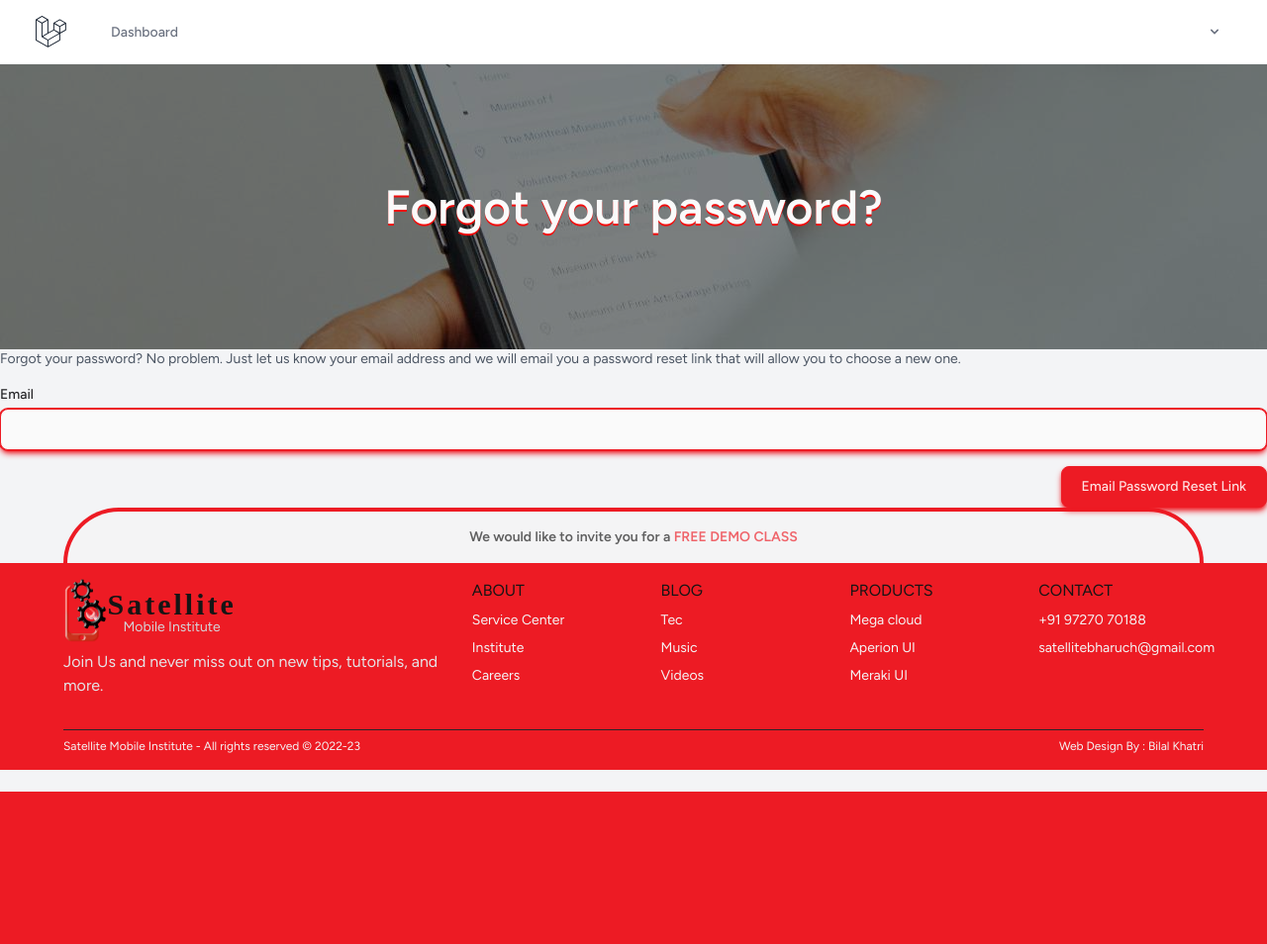
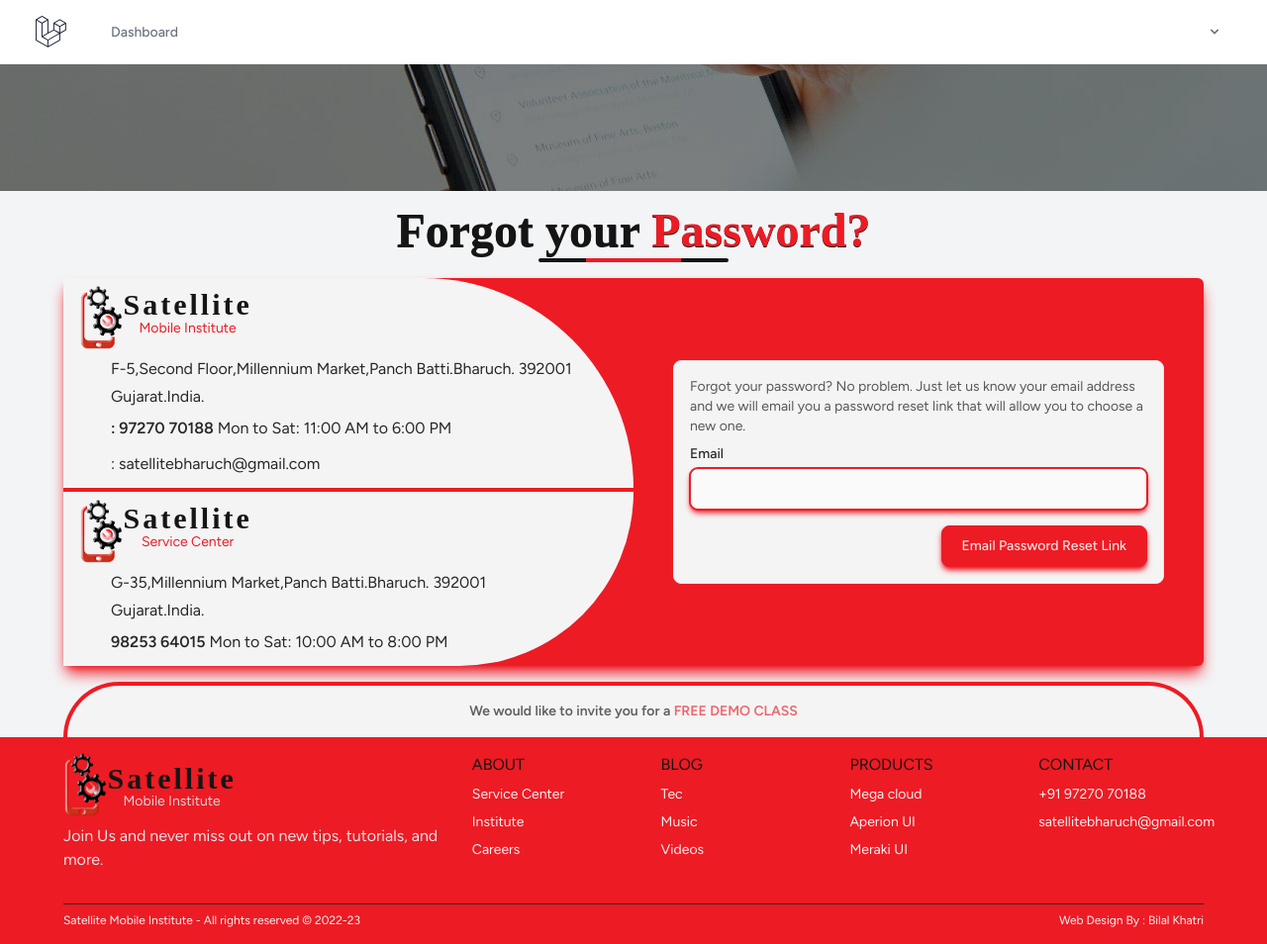
Before and after one commit to BilalSatellite/smigsm, a Laravel app: page /forgot-password in a window 1280 px wide. Shown: the whole page at 99% size. Before the commit the page ends 800 px from the top, so only its background shows below. Run offline with Laravel 10, Linux system fonts and the light colour scheme; data that the repository does not hold is empty; style sheets or scripts are compiled from the project's sources; some libraries are stand-ins or nearby versions.

Commit message:
v6.4.1 auth template progress

```diff
--- /dev/null
+++ b/resources/views/components/smi-baner.blade.php
@@ -0,0 +1,66 @@
+<div class="w-full space-y-1 md:w-1/2">
+    <div class="flex flex-col py-2 bg-brand100 md:rounded-tr-full md:pl-4">
+        <div class="flex justify-center md:justify-start">
+            <img src="img/logo/smi3.png" alt="satellite  Logo" class="h-16 transform scale-100" />
+            <div>
+                <h2 class="-mb-1 font-[Poppins] text-3xl font-semibold leading-tight tracking-widest text-brandBlack">
+                    Satellite
+                </h2>
+                <p class="-mt-1 text-sm leading-tight text-center text-brandRed">
+                    Mobile Institute
+                </p>
+            </div>
+        </div>
+        <div class="mt-1">
+            <div class="flex items-center">
+                <ion-icon class="w-8 h-8 text-brandRed" name="location-outline"></ion-icon>
+                <p class="text-md text-brand800">
+                    F-5,Second Floor,Millennium Market,Panch Batti.Bharuch. 392001
+                </p>
+            </div>
+            <p class="ml-8 text-md text-brand800">Gujarat.India.</p>
+            <div class="flex items-center mt-1">
+                <ion-icon class="w-8 h-8 text-brandRed" name="call-outline"></ion-icon>
+                <p class="font-bold text-md text-brand800">
+                    : 97270 70188
+                    <span class="font-normal">Mon to Sat: 11:00 AM to 6:00 PM</span>
+                </p>
+            </div>
+            <div class="flex items-center mt-1">
+                <ion-icon class="w-8 h-8 text-brandRed" name="mail-open-outline"></ion-icon>
+                <p class="text-md text-brand800">
+                    : satellitebharuch@gmail.com
+                </p>
+            </div>
+        </div>
+    </div>
+    <div class="flex flex-col py-2 bg-brand100 md:rounded-br-full md:pl-4">
+        <div class="flex justify-center md:justify-start">
+            <img src="img/logo/smi3.png" alt="satellite  Logo" class="h-16 transform scale-100" />
+            <div>
+                <h2 class="-mb-1 font-[Poppins] text-3xl font-semibold leading-tight tracking-widest text-brandBlack">
+                    Satellite
+                </h2>
+                <p class="-mt-1 text-sm leading-tight text-center text-brandRed">
+                    Service Center
+                </p>
+            </div>
+        </div>
+        <div class="mt-1">
+            <div class="flex items-center">
+                <ion-icon class="w-8 h-8 text-brandRed" name="location-outline"></ion-icon>
+                <p class="text-md text-brand800">
+                    G-35,Millennium Market,Panch Batti.Bharuch. 392001
+                </p>
+            </div>
+            <p class="ml-8 text-md text-brand800">Gujarat.India.</p>
+            <div class="flex items-center mt-1">
+                <ion-icon class="w-8 h-8 text-brandRed" name="call-outline"></ion-icon>
+                <p class="font-bold text-md text-brand800">
+                    98253 64015
+                    <span class="font-normal">Mon to Sat: 10:00 AM to 8:00 PM</span>
+                </p>
+            </div>
+        </div>
+    </div>
+</div>
--- a/resources/views/components/text-input.blade.php
+++ b/resources/views/components/text-input.blade.php
@@ -1,10 +1,10 @@
-@props(['disabled' => false, 'type'])
+@props(['disabled' => false, 'type' => 'text', 'name', 'placeholder' => '', 'id'])
 
 <input {{ $disabled ? 'disabled' : '' }} {!! $attributes->merge([
     'class' =>
         'rounded-lg border border-brandRed bg-brand50 p-2.5 text-sm text-brand900 placeholder-brand700 shadow-md shadow-brandRed focus:border-brandRed focus:ring-brandRed',
+    'type' => $type,
+    'name' => $name,
+    'id' => $name,
+    'placeholder' => $placeholder ? '' : '',
 ]) !!}>
-{{-- <input type="text" id="success"
-              class="block w-full rounded-lg border border-brandRed bg-brand50 p-2.5 text-sm text-brand900 placeholder-brand700 shadow-md shadow-brandRed focus:border-brandRed focus:ring-brandRed"
-              placeholder="Enter Your name" /> --}}
-{{-- border-gray-300 focus:border-indigo-500 focus:ring-indigo-500 rounded-md shadow-sm --}}
--- a/resources/views/layouts/guest.blade.php
+++ b/resources/views/layouts/guest.blade.php
@@ -52,7 +52,7 @@
         <!-- Topbar End -->
         <!-- NavBar -->
         <div class="relative flex w-full">
-            {{-- <livewire:pages.main-menu-view /> --}}
+            <livewire:pages.main-menu-view />
         </div>
         <!-- NavBar End -->
     </header>
--- a/resources/views/livewire/pages/auth/forgot-password.blade.php
+++ b/resources/views/livewire/pages/auth/forgot-password.blade.php
@@ -36,32 +36,43 @@
 
 <div>
     <!-- welcome to -->
-    <section class="relative flex flex-col justify-center w-full h-72 bg-brandBlack/80">
+    <section class="relative flex flex-col justify-center w-full h-32 bg-brandBlack/80">
         <img class="object-cover object-top w-full h-full mix-blend-overlay md:object-center" src="img/bg/contactus.jpg"
             alt="" />
-        <div class="absolute inset-0">
+        {{-- <div class="absolute inset-0">
             <div class="flex flex-col items-center justify-center h-full">
                 <h2 class="text-center text-3xl font-bold text-brand50 [text-shadow:_0_2px_0_rgb(255_0_0_/_90%)] md:text-4xl lg:text-5xl"
                     data-aos="fade" data-aos-offset="0" data-aos-duration="1000">
                     Forgot your password?
                 </h2>
             </div>
+        </div> --}}
+    </section>
+    {{-- <div class="mb-4 text-sm text-gray-600">
+        {{ __('Forgot your password? No problem. Just let us know your email address and we will email you a password reset link that will allow you to choose a new one.') }}
+    </div> --}}
+    <section class="my-4 item-container">
+        <div class="flex flex-col items-center justify-center h-full">
+            <h1 class="brandTitel">
+                Forgot your
+                <span class="text-brandRed">Password?</span>
+            </h1>
+            <div data-aos="slide-right" class="mt-1 brandline"></div>
         </div>
-    </section>
-    <div class="mb-4 text-sm text-gray-600">
+        <div
+            class="flex flex-col items-center justify-center mt-4 rounded-md bg-brandRed md:flex-row md:shadow-lg md:shadow-brandRed">
+            <x-smi-baner />
+            <div class="w-full p-10 md:w-1/2">
+                <form wire:submit="sendPasswordResetLink" class="p-4 border rounded-lg bg-brand100" method="POST">
+                    <div class="mb-2 text-sm text-brandBlack/70">
                         {{ __('Forgot your password? No problem. Just let us know your email address and we will email you a password reset link that will allow you to choose a new one.') }}
                     </div>
-
-    <!-- Session Status -->
-    <x-auth-session-status class="mb-4" :status="session('status')" />
-
-    <form wire:submit="sendPasswordResetLink">
                     <!-- Email Address -->
                     <div>
                         <x-input-label for="email" :value="__('Email')" />
-            <x-text-input wire:model="email" id="email" class="block w-full mt-1" type="email" name="email"
-                required autofocus />
-            <x-input-error :messages="$errors->get('email')" class="mt-2" />
+                        <x-text-input wire:model="email" id="email" class="block w-full mt-1" type="email"
+                            name="email" autofocus />
+                        <x-input-error :messages="$errors->get('email')" class="mt-1" />
                     </div>
 
                     <div class="flex items-center justify-end mt-4">
@@ -70,7 +81,10 @@
                         </x-primary-button>
                     </div>
                 </form>
+            </div>
+        </div>
+    </section>
     <!-- footer -->
     @include('layouts.include.guest.footer')
-    <!-- footer END -->
+
 </div>
--- a/resources/views/livewire/pages/ic-database.blade.php
+++ b/resources/views/livewire/pages/ic-database.blade.php
@@ -15,6 +15,10 @@
     </section>
     <!-- welcome to End-->
     <h1>ICs Database</h1>
+    <x-text-input name="test" />
+
+    <x-checkbox name="name" label="name" />
+
 
     <!-- footer -->
     @include('layouts.include.guest.footer')
```
Also changed, not shown: resources/views/components/checkbox.blade.php (+8 -6 lines), resources/views/livewire/pages/auth/confirm-password.blade.php (+4 -3 lines), resources/views/livewire/pages/auth/login.blade.php (+29 -29 lines), resources/views/livewire/pages/auth/register.blade.php (+37 -24 lines), resources/views/livewire/pages/auth/reset-password.blade.php (+9 -9 lines). Lines whose indentation alone changed are shown as unchanged.
